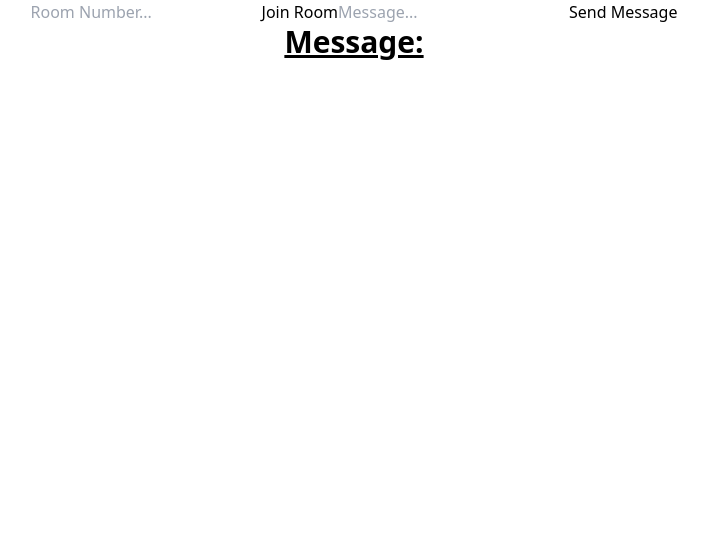
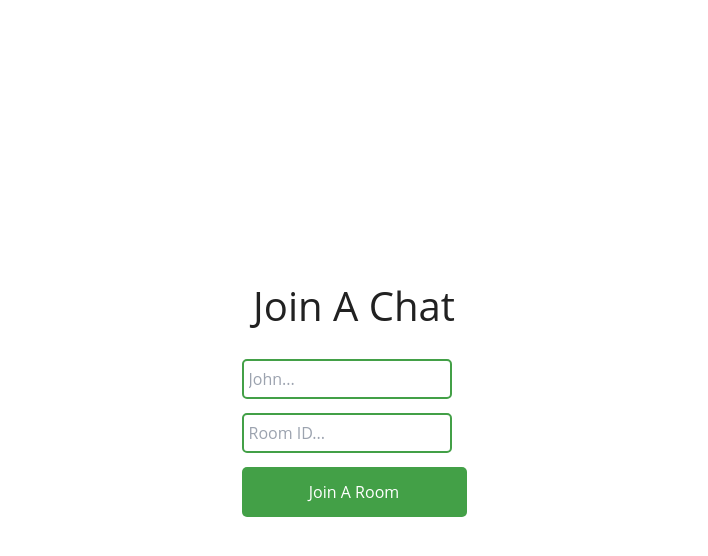
Before and after one commit to bencostas/YouTugether, a React (Create React App) app in the folder client/youtugether-react/: page / in a window 1280 px wide. Shown: the top 556 px of the page, without its empty margins (286-994 px from the left). Built offline with nearby package versions, Linux system fonts and the light colour scheme; no server answers.

Commit message:
adding basic room functionality

```diff
--- a/client/youtugether-react/package.json
+++ b/client/youtugether-react/package.json
@@ -9,6 +9,7 @@
     "react": "^18.2.0",
     "react-dom": "^18.2.0",
     "react-scripts": "5.0.1",
+    "react-scroll-to-bottom": "^4.2.0",
     "socket.io-client": "^4.5.1",
     "web-vitals": "^2.1.4"
   },
--- a/client/youtugether-react/src/App.css
+++ b/client/youtugether-react/src/App.css
@@ -3,40 +3,193 @@
 @tailwind utilities;
 
 .App {
+  width: 100vw;
+  height: 100vh;
+  background: #fff;
+  color: #212121;
+  font-family: "Open Sans", sans-serif;
+  display: grid;
+  place-items: center;
+}
+body {
+  margin: 0%;
+  padding: 0%;
+}
+@import url("https://fonts.googleapis.com/css?family=Open+Sans:300,400,700");
+
+.joinChatContainer {
+  display: flex;
+  flex-direction: column;
   text-align: center;
 }
 
-.App-logo {
-  height: 40vmin;
-  pointer-events: none;
+.joinChatContainer h3 {
+  font-size: 2.5rem;
+  margin-bottom: 1rem;
+}
+.joinChatContainer input {
+  width: 210px;
+  height: 40px;
+  margin: 7px;
+  border: 2px solid #43a047;
+  border-radius: 5px;
+  padding: 5px;
+  font-size: 16px;
 }
 
-@media (prefers-reduced-motion: no-preference) {
-  .App-logo {
-    animation: App-logo-spin infinite 20s linear;
-  }
+.joinChatContainer button {
+  width: 225px;
+  height: 50px;
+  margin: 7px;
+  border: none;
+  border-radius: 5px;
+  padding: 5px;
+  font-size: 16px;
+  background: #43a047;
+  color: #fff;
+  cursor: pointer;
 }
 
-.App-header {
-  background-color: #282c34;
-  min-height: 100vh;
-  display: flex;
-  flex-direction: column;
-  align-items: center;
-  justify-content: center;
-  font-size: calc(10px + 2vmin);
-  color: white;
+.joinChatContainer button:hover {
+  background: #2e7d32;
 }
 
-.App-link {
-  color: #61dafb;
+.chat-window {
+  width: 300px;
+  height: 420px;
 }
 
-@keyframes App-logo-spin {
-  from {
-    transform: rotate(0deg);
-  }
-  to {
-    transform: rotate(360deg);
-  }
+.chat-window p {
+  margin: 0;
 }
+.chat-window .chat-header {
+  height: 45px;
+  border-radius: 6px;
+  background: #263238;
+  position: relative;
+  cursor: pointer;
+}
+.chat-window .chat-header p {
+  display: block;
+  padding: 0 1em 0 2em;
+  color: #fff;
+  font-weight: 700;
+  line-height: 45px;
+}
+
+.chat-window .chat-body {
+  height: calc(450px - (45px + 70px));
+  border: 1px solid #263238;
+  background: #fff;
+
+  position: relative;
+}
+.chat-window .chat-body .message-container {
+  width: 100%;
+  height: 100%;
+  overflow-y: scroll;
+  overflow-x: hidden;
+}
+
+.chat-window .chat-body .message-container::-webkit-scrollbar {
+  display: none;
+}
+.chat-window .chat-body .message {
+  height: auto;
+  padding: 10px;
+  display: flex;
+}
+
+.chat-window .chat-body .message .message-content {
+  width: auto;
+  height: auto;
+  min-height: 40px;
+  max-width: 120px;
+  background-color: #43a047;
+  border-radius: 5px;
+  color: white;
+  display: flex;
+  align-items: center;
+  margin-right: 5px;
+  margin-left: 5px;
+  padding-right: 5px;
+  padding-left: 5px;
+  overflow-wrap: break-word;
+  word-break: break-word;
+}
+
+#you {
+  justify-content: flex-end;
+}
+
+#you .message-content {
+  justify-content: flex-end;
+}
+
+#you .message-meta {
+  justify-content: flex-end;
+  margin-left: 5px;
+}
+
+#other {
+  justify-content: flex-start;
+}
+
+#other .message-content {
+  justify-content: flex-start;
+  background-color: cornflowerblue;
+}
+
+#other .message-meta {
+  justify-content: flex-start;
+  margin-right: 5px;
+}
+
+.message-meta #author {
+  margin-left: 10px;
+  font-weight: bold;
+}
+
+.chat-window .chat-body .message .message-meta {
+  display: flex;
+  font-size: 12px;
+}
+
+.chat-window .chat-footer {
+  height: 40px;
+  border: 1px solid #263238;
+  border-top: none;
+  display: flex;
+}
+
+.chat-window .chat-footer input {
+  height: 100%;
+  flex: 85%;
+  border: 0;
+  padding: 0 0.7em;
+  font-size: 1em;
+  border-right: 1px dotted #607d8b;
+
+  outline: none;
+  font-family: "Open Sans", sans-serif;
+}
+
+.chat-window .chat-footer button {
+  border: 0;
+  display: grid;
+  place-items: center;
+  cursor: pointer;
+  flex: 15%;
+  height: 100%;
+  background: transparent;
+  outline: none;
+  font-size: 25px;
+  color: lightgray;
+}
+
+.chat-window .chat-footer button:hover {
+  color: #43a047;
+}
+.hide {
+  opacity: 0 !important;
+}
--- a/client/youtugether-react/src/App.js
+++ b/client/youtugether-react/src/App.js
@@ -1,50 +1,46 @@
 import "./App.css";
 import io from "socket.io-client";
-import { useEffect, useState } from "react";
+import { useState } from "react";
+import Chat from "./Chat";
 
 const socket = io.connect("http://localhost:3001");
 
 function App() {
-  //Room State
+  const [username, setUsername] = useState("");
   const [room, setRoom] = useState("");
-
-  // Messages States
-  const [message, setMessage] = useState("");
-  const [messageReceived, setMessageReceived] = useState("");
+  const [showChat, setShowChat] = useState(false);
 
   const joinRoom = () => {
-    if (room !== "") {
+    if (username !== "" && room !== "") {
       socket.emit("join_room", room);
+      setShowChat(true);
     }
   };
 
-  const sendMessage = () => {
-    socket.emit("send_message", { message, room });
-  };
-
-  useEffect(() => {
-    socket.on("receive_message", (data) => {
-      setMessageReceived(data.message);
-    });
-  }, [socket]);
   return (
     <div className="App">
-      <input
-        placeholder="Room Number..."
-        onChange={(event) => {
-          setRoom(event.target.value);
-        }}
-      />
-      <button onClick={joinRoom}> Join Room</button>
-      <input
-        placeholder="Message..."
-        onChange={(event) => {
-          setMessage(event.target.value);
-        }}
-      />
-      <button onClick={sendMessage}> Send Message</button>
-      <h1 className="text-3xl font-bold underline"> Message:</h1>
-      {messageReceived}
+      {!showChat ? (
+        <div className="joinChatContainer">
+          <h3>Join A Chat</h3>
+          <input
+            type="text"
+            placeholder="John..."
+            onChange={(event) => {
+              setUsername(event.target.value);
+            }}
+          />
+          <input
+            type="text"
+            placeholder="Room ID..."
+            onChange={(event) => {
+              setRoom(event.target.value);
+            }}
+          />
+          <button onClick={joinRoom}>Join A Room</button>
+        </div>
+      ) : (
+        <Chat socket={socket} username={username} room={room} />
+      )}
     </div>
   );
 }
--- /dev/null
+++ b/client/youtugether-react/src/Chat.js
@@ -0,0 +1,77 @@
+import React, { useEffect, useState } from "react";
+import ScrollToBottom from "react-scroll-to-bottom";
+
+function Chat({ socket, username, room }) {
+  const [currentMessage, setCurrentMessage] = useState("");
+  const [messageList, setMessageList] = useState([]);
+
+  const sendMessage = async () => {
+    if (currentMessage !== "") {
+      const messageData = {
+        room: room,
+        author: username,
+        message: currentMessage,
+        time:
+          new Date(Date.now()).getHours() +
+          ":" +
+          new Date(Date.now()).getMinutes(),
+      };
+
+      await socket.emit("send_message", messageData);
+      setMessageList((list) => [...list, messageData]);
+      setCurrentMessage("");
+    }
+  };
+
+  useEffect(() => {
+    socket.on("receive_message", (data) => {
+      setMessageList((list) => [...list, data]);
+    });
+  }, [socket]);
+
+  return (
+    <div className="chat-window">
+      <div className="chat-header">
+        <p>Live Chat</p>
+      </div>
+      <div className="chat-body">
+        <ScrollToBottom className="message-container">
+          {messageList.map((messageContent) => {
+            return (
+              <div
+                className="message"
+                id={username === messageContent.author ? "you" : "other"}
+              >
+                <div>
+                  <div className="message-content">
+                    <p>{messageContent.message}</p>
+                  </div>
+                  <div className="message-meta">
+                    <p id="time">{messageContent.time}</p>
+                    <p id="author">{messageContent.author}</p>
+                  </div>
+                </div>
+              </div>
+            );
+          })}
+        </ScrollToBottom>
+      </div>
+      <div className="chat-footer">
+        <input
+          type="text"
+          value={currentMessage}
+          placeholder="Hey..."
+          onChange={(event) => {
+            setCurrentMessage(event.target.value);
+          }}
+          onKeyPress={(event) => {
+            event.key === "Enter" && sendMessage();
+          }}
+        />
+        <button onClick={sendMessage}>&#9658;</button>
+      </div>
+    </div>
+  );
+}
+
+export default Chat;
```
Also changed, not shown: 2 other files (tests, documents, lock files or other folders).
